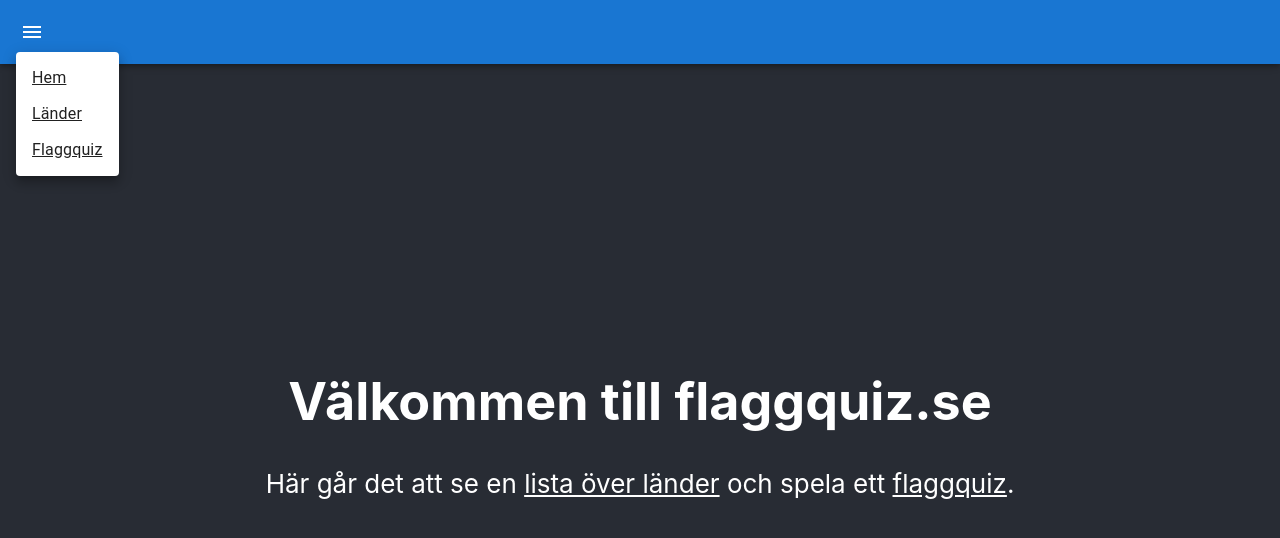
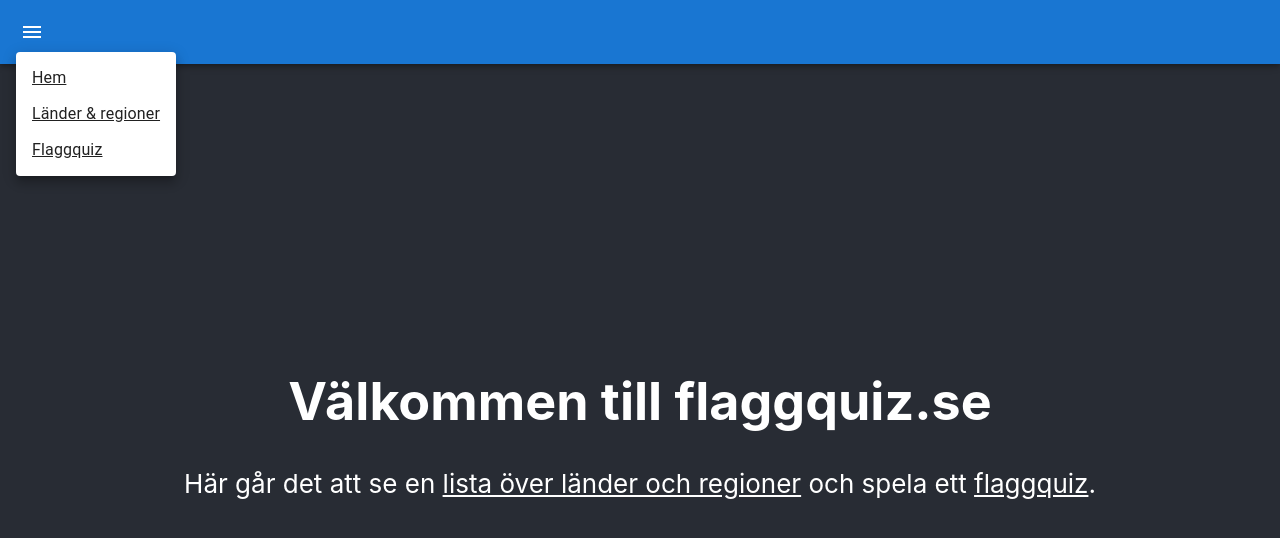
Before and after one commit to benimog/countries, a React (Create React App) app in the folder countries/: page / in a window 1280 px wide. Both pictures are taken after a click on the button "menu". Shown: the top 538 px of the page. Built offline with nearby package versions, Linux system fonts and the light colour scheme.

Commit message:
Added regions info

```diff
--- a/countries/src/components/Home.tsx
+++ b/countries/src/components/Home.tsx
@@ -8,7 +8,7 @@ function Home() {
       <p>
         Här går det att se en{" "}
         <Link href="/countries" color="inherit">
-          lista över länder
+          lista över länder och regioner
         </Link>{" "}
         och spela ett{" "}
         <Link href="/flags" color="inherit">
--- a/countries/src/components/PopdownMenu.tsx
+++ b/countries/src/components/PopdownMenu.tsx
@@ -44,7 +44,7 @@ const PopdownMenu = () => {
           </MenuItem>
           <MenuItem onClick={handleMenuClose}>
             <Link href="/countries" color="inherit">
-              Länder
+              Länder & regioner
             </Link>
           </MenuItem>
           <MenuItem onClick={handleMenuClose}>
```
